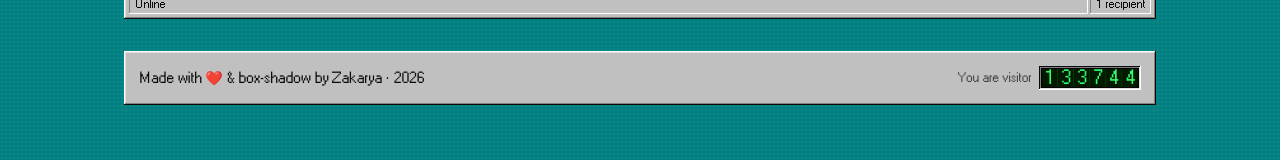
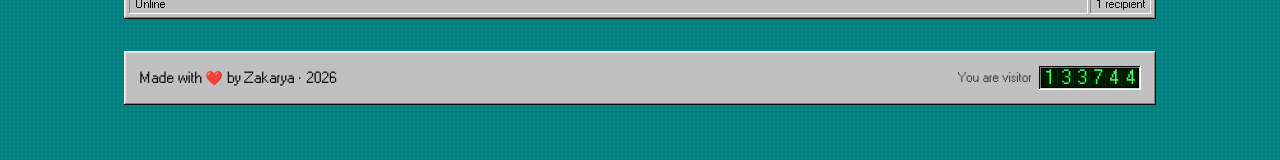
Before and after one commit to ZakaryaBoudraf/Zakaryaboudraf.github.io, a React (Create React App) app: page / in a window 1280 px wide. Shown: the part 2936-3096 px from the top of the page. Built offline with nearby package versions, Linux system fonts and the light colour scheme.

Commit message:
Update footer text to remove 'box-shadow'
Removed 'box-shadow' mention from footer text.

```diff
--- a/src/components/Footer.jsx
+++ b/src/components/Footer.jsx
@@ -27,7 +27,7 @@ const Footer = () => {
     <footer className="win-window">
       <div className="win-body flex flex-col sm:flex-row items-center justify-between gap-4 py-3">
         <p className="font-ui text-xs sm:text-sm">
-          Made with <span aria-hidden="true">❤️</span> &amp; <code className="font-mono">box-shadow</code> by Zakarya · {year}
+          Made with <span aria-hidden="true">❤️</span> by Zakarya · {year}
         </p>
 
         <div className="flex items-center gap-2">
```
